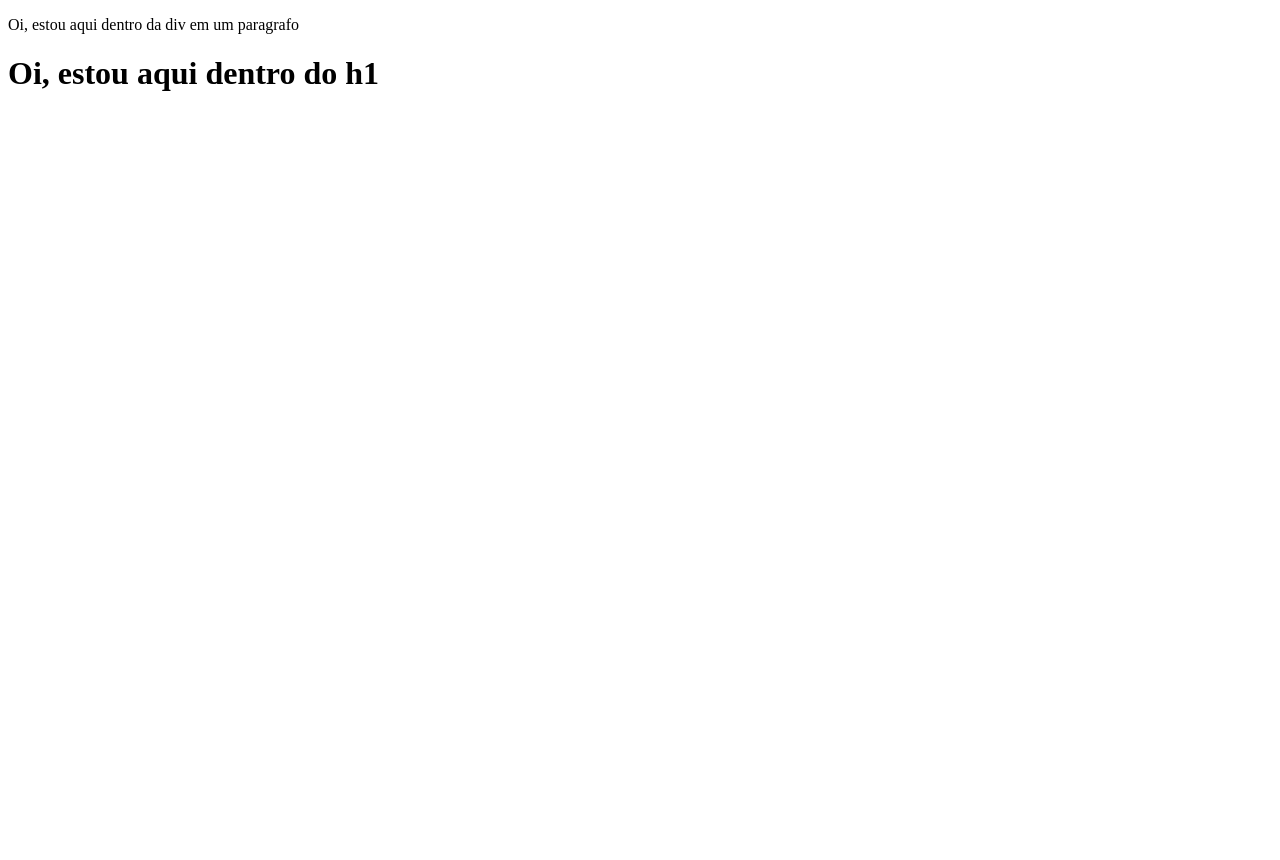
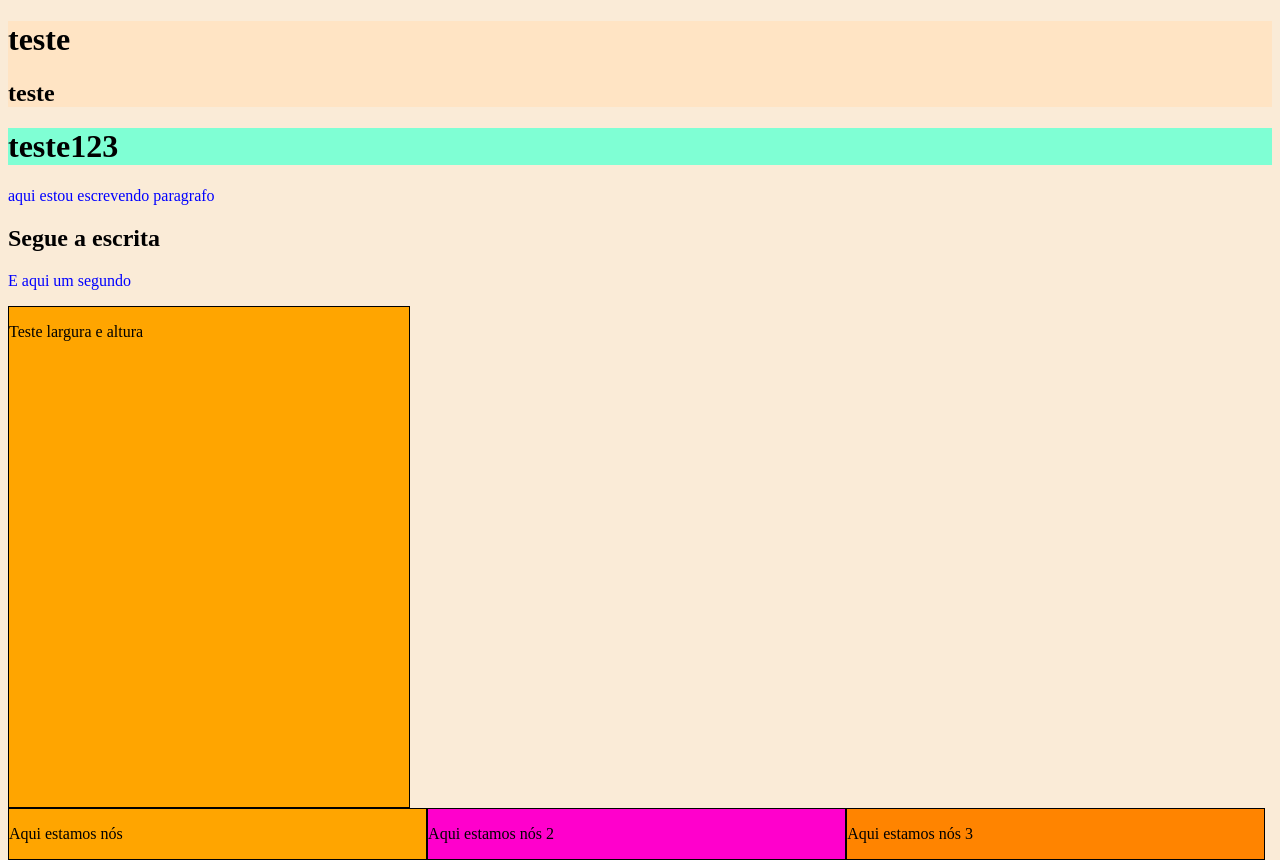
Before and after one commit to bmotadev/AcademiaDotNetWeb, a plain HTML site: page aulas/aula03_25_abril_2023/index.html in a window 1280 px wide. Before the commit the page ends 800 px from the top, so only its background shows below. Drawn offline with Linux system fonts and the light colour scheme.

Commit message:
:sparkles: feat: aula finalizada

```diff
--- a/aulas/aula03_25_abril_2023/index.html
+++ b/aulas/aula03_25_abril_2023/index.html
@@ -1,15 +1,37 @@
 <!DOCTYPE html>
 <html lang="en">
-<head>
-    <meta charset="UTF-8">
-    <meta http-equiv="X-UA-Compatible" content="IE=edge">
-    <meta name="viewport" content="width=, initial-scale=1.0">
-    <title>Aula sobre DIV, id, class e CSS</title>
-</head>
-<body>
-    <div>
-        <p>Oi, estou aqui dentro da div em um paragrafo</p>
-        <h1>Oi, estou aqui dentro do h1</h1>
+  <head>
+    <meta charset="UTF-8" />
+    <meta http-equiv="X-UA-Compatible" content="IE=edge" />
+    <meta name="viewport" content="width=device-width, initial-scale=1.0" />
+    <title>Document</title>
+    <link rel="stylesheet" href="style.css" />
+  </head>
+  <body>
+    <div id="container">
+      <h1>teste</h1>
+      <h2>teste</h2>
     </div>
-</body>
+
+    <h1 id="h1principal">teste123</h1>
+    <p class="classe1">aqui estou escrevendo paragrafo</p>
+    <h2>Segue a escrita</h2>
+    <p class="classe1">E aqui um segundo</p>
+
+    <div id="divnova1">
+      <p>Teste largura e altura</p>
+    </div>
+
+    <div id="div1">
+      <p>Aqui estamos nós</p>
+    </div>
+
+    <div id="div2">
+      <p>Aqui estamos nós 2</p>
+    </div>
+
+    <div id="div3">
+      <p>Aqui estamos nós 3</p>
+    </div>
+  </body>
 </html>
--- /dev/null
+++ b/aulas/aula03_25_abril_2023/style.css
@@ -0,0 +1,66 @@
+body {
+    background-color: antiquewhite;
+    background-image: url();
+    background-repeat: no-repeat;
+    background-attachment: scroll;
+    background-position: 50% 50%;
+    background-size: 50%;
+}
+
+#container {
+    background-color: bisque;
+}
+
+#h1principal {
+    background-color: aquamarine;
+    text-transform: lowercase;
+}
+
+.classe1 {
+    color: blue;
+}
+
+#teste {
+    color: red;
+    text-decoration: line-through;
+}
+
+a {
+    color: aqua;
+}
+
+a:link {
+    color: brown;
+}
+
+a:visited {
+    color: yellowgreen;
+}
+
+#divnova1 {
+    width: 400px;
+    height: 500px;
+    border: 1px solid black;
+    background: orange;
+}
+
+#div1 {
+    float: left;
+    width: 33%;
+    border: 1px solid black;
+    background: orange;
+}
+
+#div2 {
+    float: left;
+    width: 33%;
+    border: 1px solid black;
+    background: rgb(255, 0, 204);
+}
+
+#div3 {
+    float: left;
+    width: 33%;
+    border: 1px solid black;
+    background: rgb(255, 132, 0);
+}
```
Also changed, not shown: aulas/aula03_25_abril_2023/flexbox/flexbox.html (added, +17 -0 lines), aulas/aula03_25_abril_2023/flexbox/style.css (added, +7 -0 lines), aulas/aula03_25_abril_2023/pagexemplo.html (added, +37 -0 lines).
